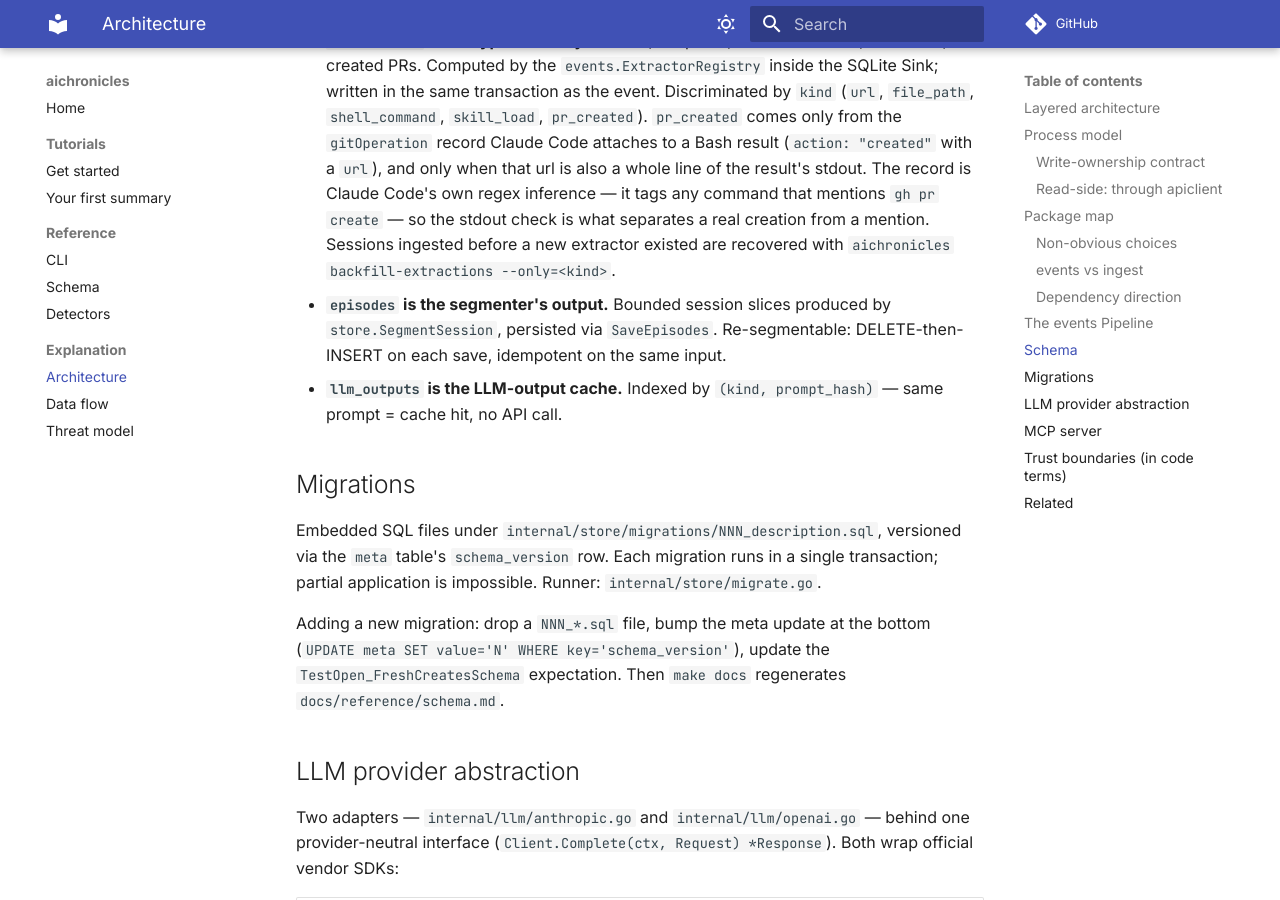
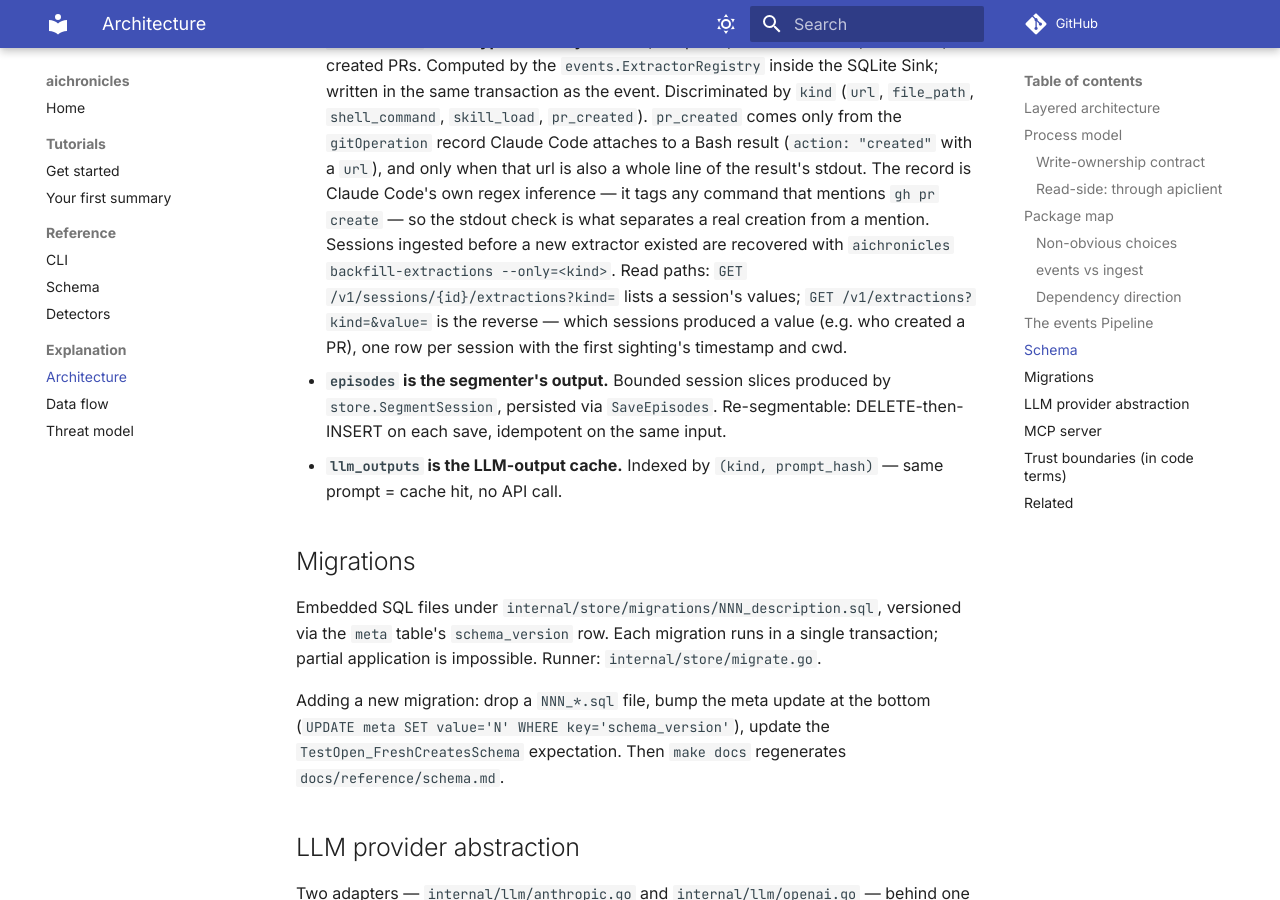
Before and after one commit to toabctl/aichronicles, an MkDocs documentation site: the page built from docs/explanation/architecture.md, in a window 1280 px wide and 900 px high, scrolled down 11550 px. Built offline with MkDocs 1.6.1 and Material for MkDocs 9.7.7, drawn with Linux system fonts in a browser that asks for light colours; comment, search, counter and statistics services are not loaded.

Commit message:
docs(architecture): document extraction read paths
Co-Authored-By: Claude Opus 5.5 (1M context) <noreply@anthropic.com>

```diff
--- a/docs/explanation/architecture.md
+++ b/docs/explanation/architecture.md
@@ -535,8 +535,13 @@ Load-bearing invariants:
   only when that url is also a whole line of the result's stdout.
   The record is Claude Code's own regex inference — it tags any
   command that mentions `gh pr create` — so the stdout check is what
-  separates a real creation from a mention. Sessions ingested before a new extractor existed
-  are recovered with `aichronicles backfill-extractions --only=<kind>`.
+  separates a real creation from a mention. Sessions ingested before
+  a new extractor existed are recovered with
+  `aichronicles backfill-extractions --only=<kind>`. Read paths:
+  `GET /v1/sessions/{id}/extractions?kind=` lists a session's values;
+  `GET /v1/extractions?kind=&value=` is the reverse — which sessions
+  produced a value (e.g. who created a PR), one row per session with
+  the first sighting's timestamp and cwd.
 - **`episodes` is the segmenter's output.** Bounded session slices
   produced by `store.SegmentSession`, persisted via
   `SaveEpisodes`. Re-segmentable: DELETE-then-INSERT on each
```
